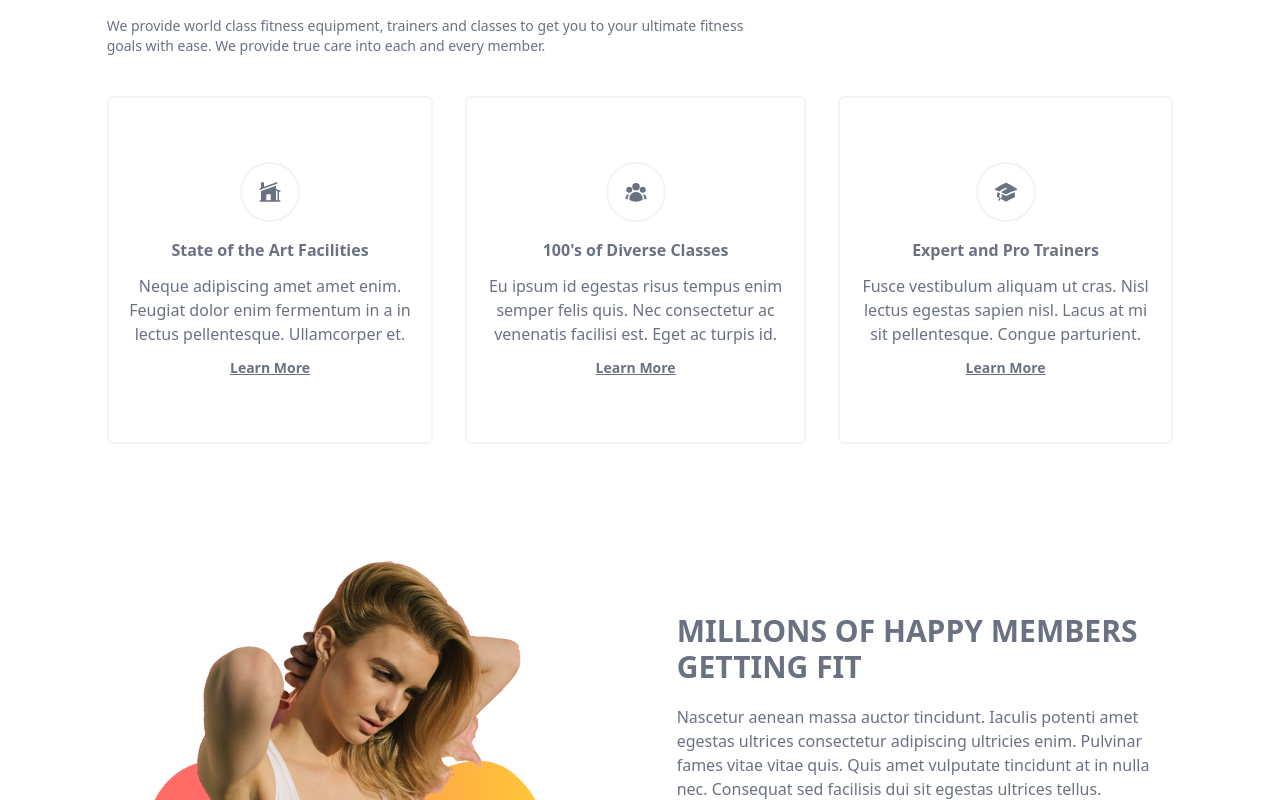
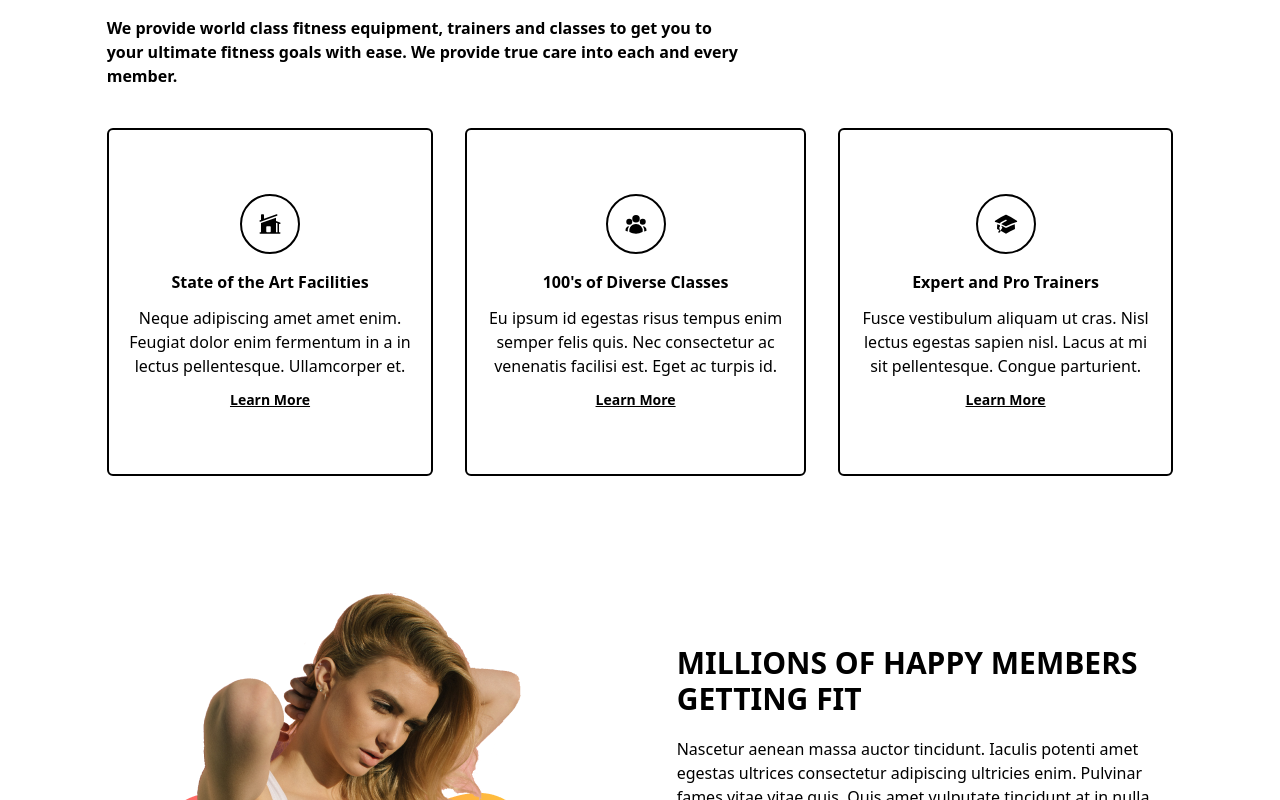
Before and after one commit to TimiMaliki/Sante, a React (Vite) app: page / in a window 1280 px wide. Shown: the part 940-1740 px from the top of the page. Built offline with nearby package versions, Linux system fonts and the light colour scheme.

Commit message:
Benefits

```diff
--- a/src/Pages/Benefits/Benefits.tsx
+++ b/src/Pages/Benefits/Benefits.tsx
@@ -12,19 +12,19 @@ import ActionsButtons from "../../shared/ActionsButtons";
 
 const benefits: Array<BenefitType> = [
   {
-    icon: <HomeModernIcon className="h-6 w-6" />,
+    icon: <HomeModernIcon className="h-6 w-6 text-black" />,
     title: "State of the Art Facilities",
     description:
       "Neque adipiscing amet amet enim. Feugiat dolor enim fermentum in a in lectus pellentesque. Ullamcorper et.",
   },
   {
-    icon: <UserGroupIcon className="h-6 w-6" />,
+    icon: <UserGroupIcon className="h-6 w-6 text-black" />,
     title: "100's of Diverse Classes",
     description:
       "Eu ipsum id egestas risus tempus enim semper felis quis. Nec consectetur ac venenatis facilisi est. Eget ac turpis id.",
   },
   {
-    icon: <AcademicCapIcon className="h-6 w-6" />,
+    icon: <AcademicCapIcon className="h-6 w-6 text-black" />,
     title: "Expert and Pro Trainers",
     description:
       "Fusce vestibulum aliquam ut cras. Nisl lectus egestas sapien nisl. Lacus at mi sit pellentesque. Congue parturient.",
@@ -61,7 +61,7 @@ const Benefits = ({ setSelectedPage }: Props) => {
           }}
         >
           <HText>MORE THAN JUST GYM.</HText>
-          <p className="my-5 text-sm">
+          <p className="my-5 text-md font-bold text-black">
             We provide world class fitness equipment, trainers and classes to
             get you to your ultimate fitness goals with ease. We provide true
             care into each and every member.
@@ -130,7 +130,7 @@ const Benefits = ({ setSelectedPage }: Props) => {
                 visible: { opacity: 1, x: 0 },
               }}
             >
-              <p className="my-5">
+              <p className="my-5 text-black text-md ">
                 Nascetur aenean massa auctor tincidunt. Iaculis potenti amet
                 egestas ultrices consectetur adipiscing ultricies enim. Pulvinar
                 fames vitae vitae quis. Quis amet vulputate tincidunt at in
@@ -138,7 +138,7 @@ const Benefits = ({ setSelectedPage }: Props) => {
                 tellus. Ullamcorper arcu id pretium sapien proin integer nisl.
                 Felis orci diam odio.
               </p>
-              <p className="mb-5">
+              <p className="mb-5 text-black text-md ">
                 Fringilla a sed at suspendisse ut enim volutpat. Rhoncus vel est
                 tellus quam porttitor. Mauris velit euismod elementum arcu neque
                 facilisi. Amet semper tortor facilisis metus nibh. Rhoncus sit
--- a/src/Pages/Benefits/index.tsx
+++ b/src/Pages/Benefits/index.tsx
@@ -19,18 +19,18 @@ const Benefit = ({ icon, title, description, setSelectedPage }: Props) => {
   return (
     <motion.div
       variants={childVariant}
-      className="mt-5 rounded-md border-2 border-gray-100 px-5 py-16 text-center"
+      className="mt-5 rounded-md border-2 border-black px-5 py-16 text-center"
     >
       <div className="mb-4 flex justify-center">
-        <div className="rounded-full border-2 border-gray-100 bg-primary-100 p-4">
+        <div className="rounded-full border-2 border-black bg-white p-4">
           {icon}
         </div>
       </div>
 
-      <h4 className="font-bold">{title}</h4>
-      <p className="my-3">{description}</p>
+      <h4 className="font-bold text-black">{title}</h4>
+      <p className="my-3  text-black">{description}</p>
       <AnchorLink
-        className="text-sm font-bold text-primary-500 underline hover:text-secondary-500"
+        className="text-sm font-bold text-primary-500 underline hover:text-red-500  text-black"
         onClick={() => setSelectedPage(SelectedPage.ContactUs)}
         href={`#${SelectedPage.ContactUs}`}
       >
--- a/src/shared/Htext.tsx
+++ b/src/shared/Htext.tsx
@@ -5,7 +5,7 @@ type Props = {
 
 const HText = ({ children }: Props) => {
   return (
-    <h1 className="basis-3/5 font-montserrat text-3xl font-bold">{children}</h1>
+    <h1 className="basis-3/5 font-montserrat text-3xl font-bold text-black">{children}</h1>
   );
 };
 
```
